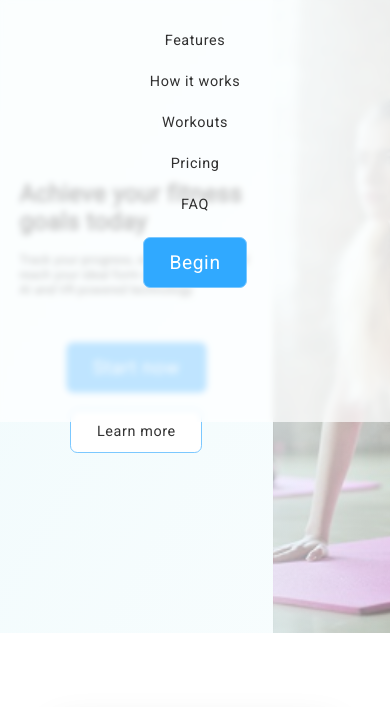
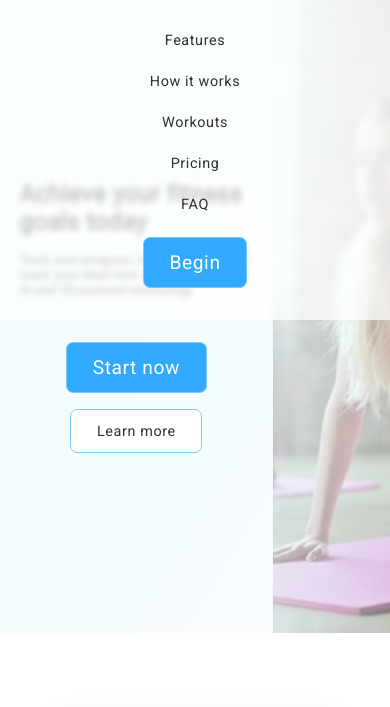
Before and after one commit to asucho3/fitnesia, a plain HTML site: page index.html in a window 390 px wide. Both pictures are taken after a click on the element 342 px from the left and 32 px from the top of the page. Shown: the part 64-771 px from the top of the page. Drawn offline with nearby package versions, Linux system fonts and the light colour scheme.

Commit message:
minor fixes

```diff
--- a/script.js
+++ b/script.js
@@ -109,10 +109,12 @@ const hero = document.querySelector('.section-hero');
 const stickyNav = function (entries) {
   const [entry] = entries;
   if (!entry.isIntersecting) {
+    console.log(entry);
     hero.style.marginTop = `${header.getBoundingClientRect().height}px`;
     header.classList.add('sticky');
   }
   if (entry.isIntersecting) {
+    console.log(entry);
     header.classList.remove('sticky');
     hero.style.marginTop = '0';
   }
--- a/style.css
+++ b/style.css
@@ -72,6 +72,7 @@ body {
 html {
   font-size: 62.5%;
   font-family: 'Roboto', sans-serif;
+  overflow-x: hidden;
 }
 
 ul {
@@ -862,19 +863,10 @@ strong {
   }
   .header {
     position: relative;
+    overflow-x: hidden;
   }
-  .nav-links {
-    position: absolute;
-    flex-direction: column;
-
-    visibility: hidden;
-    opacity: 0;
-    pointer-events: none;
-
-    height: 50vh;
-    right: 0%;
-    top: 8rem;
-    padding: 4rem 0;
+  .header.visible {
+    overflow-x: visible;
   }
   .toggleMenu {
     display: block;
@@ -884,22 +876,35 @@ strong {
     font-size: 6rem;
     transform: translate(-50%, -50%);
   }
+  .nav-links {
+    position: absolute;
+    flex-direction: column;
+    display: flex;
+
+    visibility: hidden;
+    opacity: 0;
+    pointer-events: none;
+
+    right: -20%;
+    top: 8rem;
+
+    width: 100%;
+    padding: 4rem 0;
+  }
   .header.visible .nav-links {
+    position: absolute;
     flex-direction: column;
-    position: absolute;
 
     visibility: visible;
     opacity: 1;
     pointer-events: auto;
 
-    left: 50%;
-    top: 8rem;
-    height: 50vh;
-    transform: translateX(-50%);
+    right: 50%;
+    transform: translateX(50%);
+
     padding: 4rem 0;
 
     background-color: #fff;
-    width: 100vw;
     backdrop-filter: blur(3px);
     background-color: #ffffffb0;
 
```
